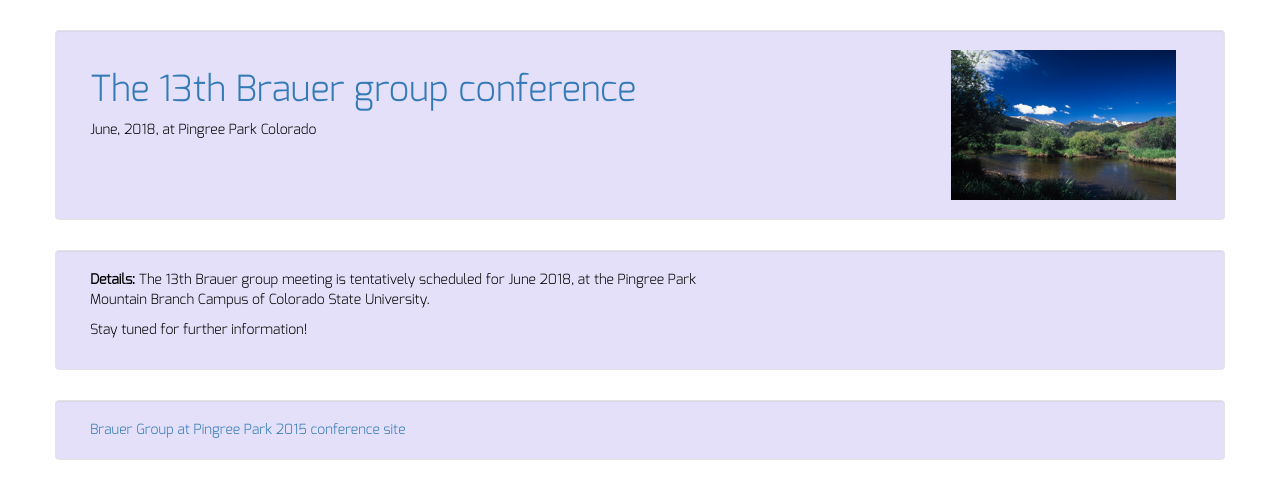
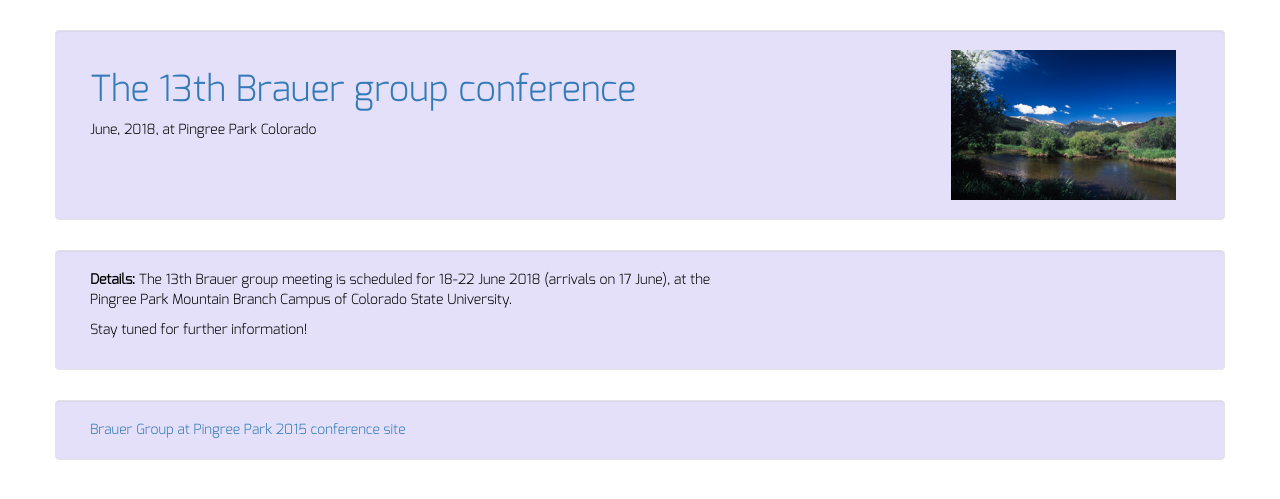
Before and after one commit to torsor/brauer, a Jekyll site: the page built from index.html, in a window 1280 px wide. Shown: the top 499 px of the page. Built offline with Jekyll 4.4.1, drawn with Linux system fonts in a browser that asks for light colours; nearby versions of some CDN libraries.

Commit message:
dates for 2018

```diff
--- a/_includes/basic_info_2018.html
+++ b/_includes/basic_info_2018.html
@@ -1,6 +1,6 @@
 
-    <p><b>Details:</b> The 13th Brauer group meeting is tentatively
-    scheduled for June 2018, at the
+    <p><b>Details:</b> The 13th Brauer group meeting is
+    scheduled for 18-22 June 2018 (arrivals on 17 June), at the
     Pingree Park Mountain Branch Campus of Colorado State University.
     </p>
     <p>Stay tuned for further information!</p>
```
